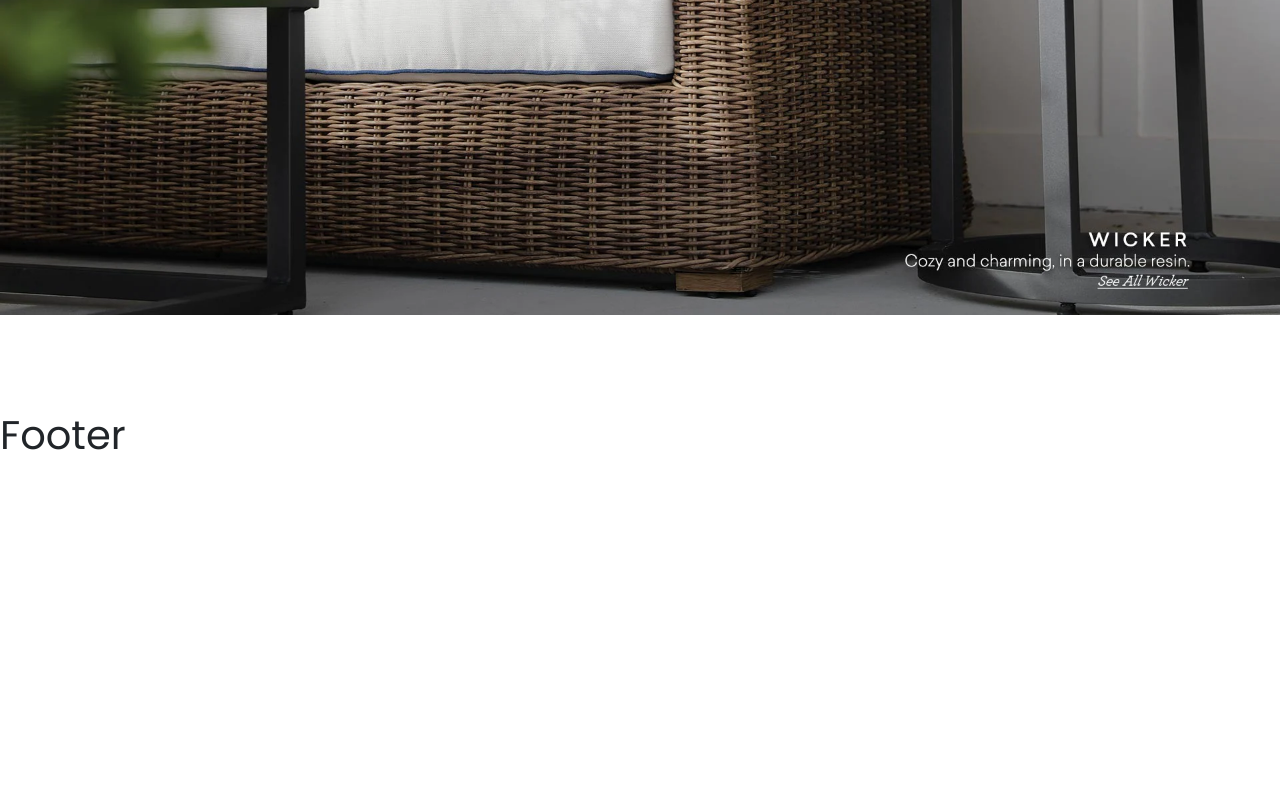
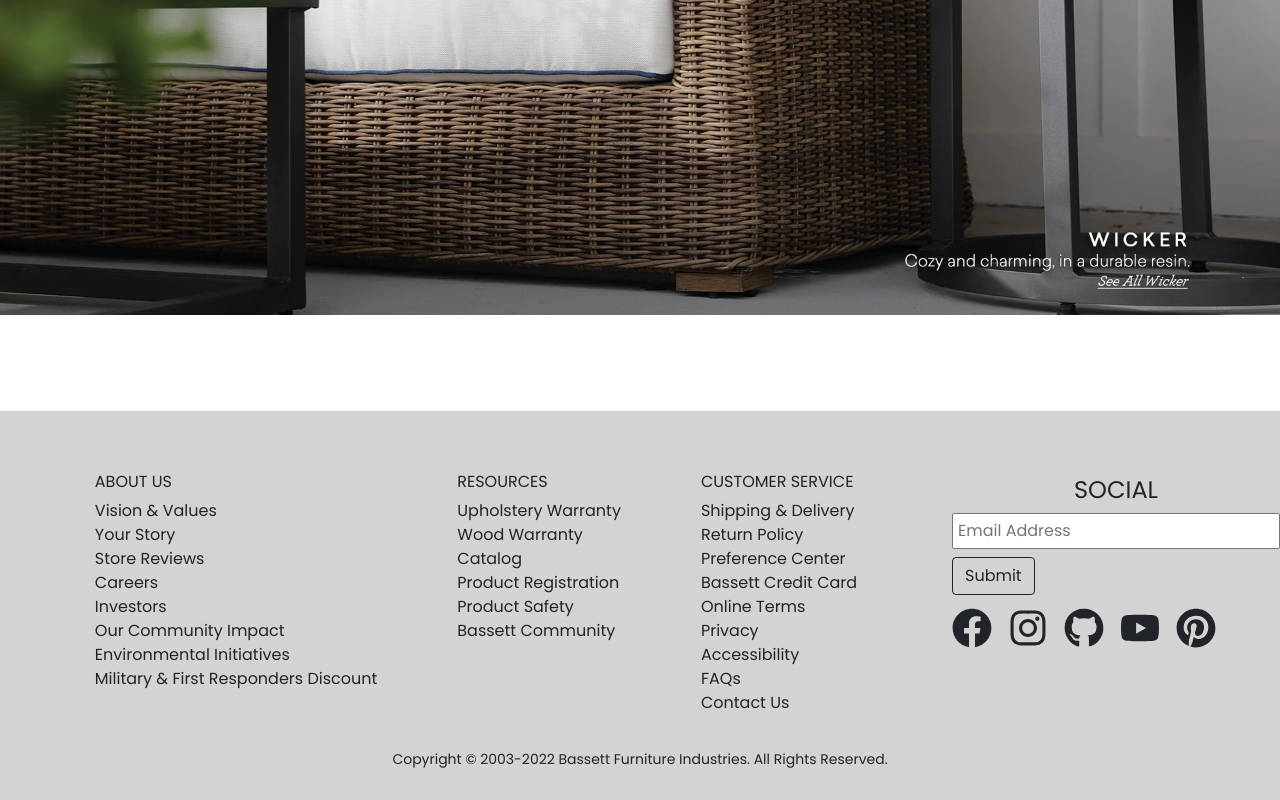
Before and after one commit to borhansahed/sunnah-furniture-warehouse, a React (Create React App) app: page / in a window 1280 px wide. Shown: the part 2309-3109 px from the top of the page. Before the commit the page ends 2776 px from the top, so only its background shows below. Built offline with nearby package versions, Linux system fonts and the light colour scheme; no server answers; the HTML template or start-up script is replaced by a standard one.

Commit message:
footer done

```diff
--- a/src/components/Footer/Footer.css
+++ b/src/components/Footer/Footer.css
@@ -0,0 +1,40 @@
+
+.footer-main-container{
+    display: flex;
+    align-items: center;
+
+
+
+}
+.footer-container{
+    width: 1500px;
+    display: flex;
+    justify-content: center;
+    gap: 0px 5rem;
+    margin-top: 3rem;
+
+
+}
+.footer-container p{
+    line-height: 0.5rem;
+
+}
+.footer-container h6{
+font-weight: 500;
+
+}
+.social-container{
+    /* margin-top: 7rem; */
+}
+.social-container h4{
+    font-weight: 500;
+}
+.social-icons{
+    display: flex;
+    gap: 0px 1rem;
+    font-size: 2.5rem;
+}
+.footer{
+    padding: 0.8rem 0px ;
+    background-color: lightgray;
+}
--- a/src/components/Footer/Footer.js
+++ b/src/components/Footer/Footer.js
@@ -1,11 +1,87 @@
 import React from 'react';
 import './Footer.css'
+import { FaFacebook } from "@react-icons/all-files/fa/FaFacebook";
+import { FaInstagram } from "@react-icons/all-files/fa/FaInstagram";
+import { FaGithub} from "@react-icons/all-files/fa/FaGithub";
+import { FaYoutube } from "@react-icons/all-files/fa/FaYoutube";
+import { FaPinterest } from "@react-icons/all-files/fa/FaPinterest";
 
 const Footer = () => {
     return (
-        <div>
-            <h1>Footer</h1>
+        <>
+        <div className='footer'>
+        <div className='footer-main-container'>
+            <div className='footer-container'>
+                <div>
+                    <h6 className='mb-3'>ABOUT US</h6>
+                    <p>Vision & Values</p>
+                    <p> Your Story</p>
+                    <p>Store Reviews</p>
+                    <p>Careers</p>
+                    <p> Investors</p>
+                    <p>Our Community Impact</p>
+
+                    <p>Environmental Initiatives</p>
+                    <p>Military & First Responders Discount</p>
+                </div>
+                <div>
+                    <h6 className='mb-3'>RESOURCES</h6>
+                    <p>Upholstery Warranty</p>
+                    <p> Wood Warranty</p>
+                    <p> Catalog</p>
+                    <p> Product Registration</p>
+                    <p>Product Safety</p>
+                    <p> Bassett Community</p>
+
+                </div>
+                <div>
+                    <h6 className='mb-3'>CUSTOMER SERVICE</h6>
+                    <p>Shipping & Delivery</p>
+                    <p>Return Policy
+                    </p>
+                    <p> Preference Center
+                    </p>
+                    <p>  Bassett Credit Card</p>
+                    <p>  Online Terms</p>
+                    <p> Privacy</p>
+                    <p></p>
+                    <p> Accessibility</p>
+                    <p> FAQs</p>
+                    <p> Contact Us</p>
+                </div>
+
+            </div>
+            <div className='social-container'>
+                <h4 className='text-center'>SOCIAL</h4>
+
+              <div className=''>
+              <input className='p-1 ' type="text" placeholder='Email Address' /><br />
+                <button className='mt-2 btn btn-outline-dark '>Submit</button>
+              </div>
+
+                <div className='social-icons'>
+
+                    <p>    <FaFacebook></FaFacebook> </p>
+                    <p>   <FaInstagram></FaInstagram></p>
+                    <p>  <FaGithub></FaGithub>  </p>
+                    <p> <FaYoutube></FaYoutube> </p>
+                    <p> <FaPinterest></FaPinterest>  </p>
+                </div>
+
+
+
+
+
+
+
+
+            </div>
+
         </div>
+         <p className='text-center mt-4'><small>Copyright © 2003-2022 Bassett Furniture Industries. All Rights Reserved.</small></p>
+        </div>
+
+        </>
     );
 };
 
```
